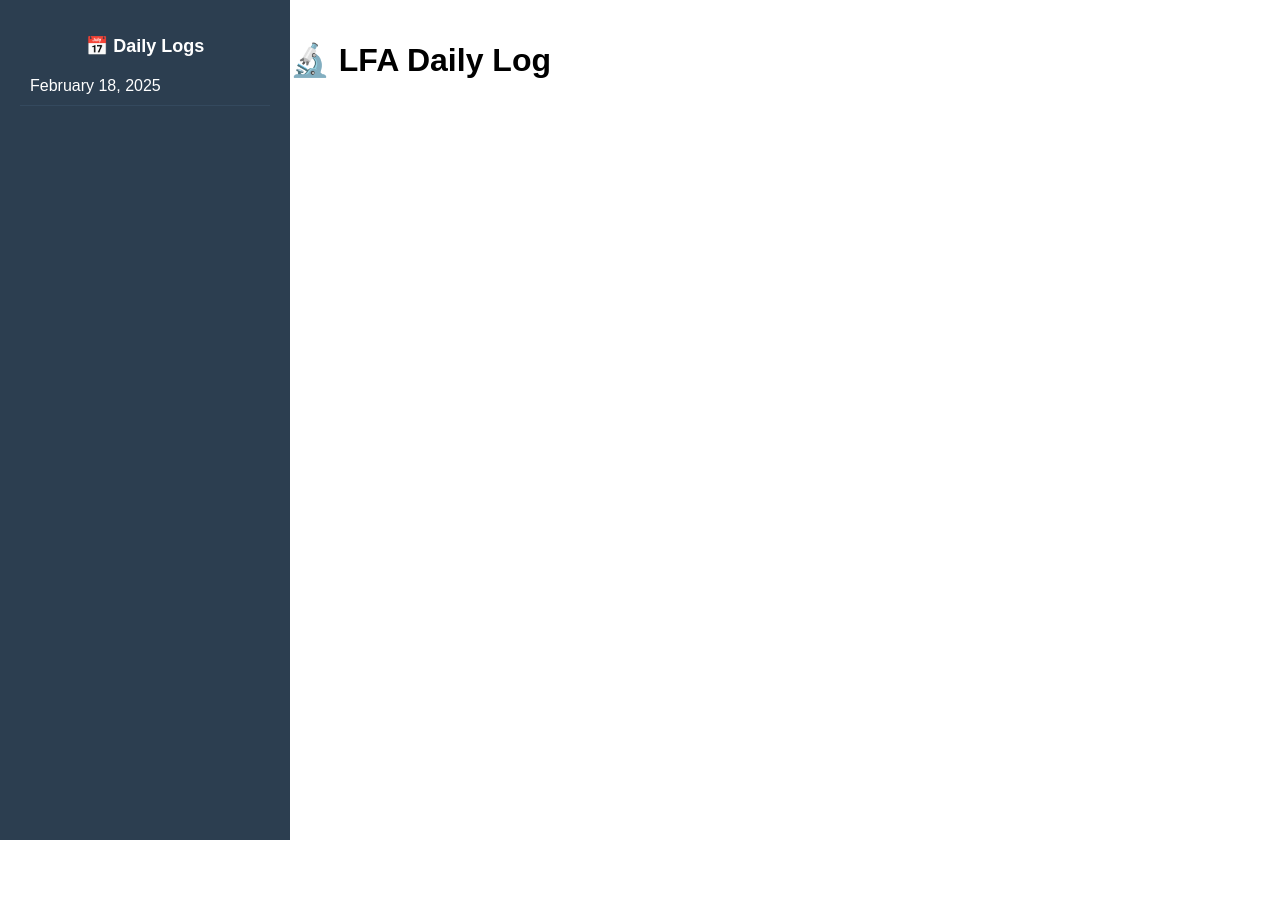
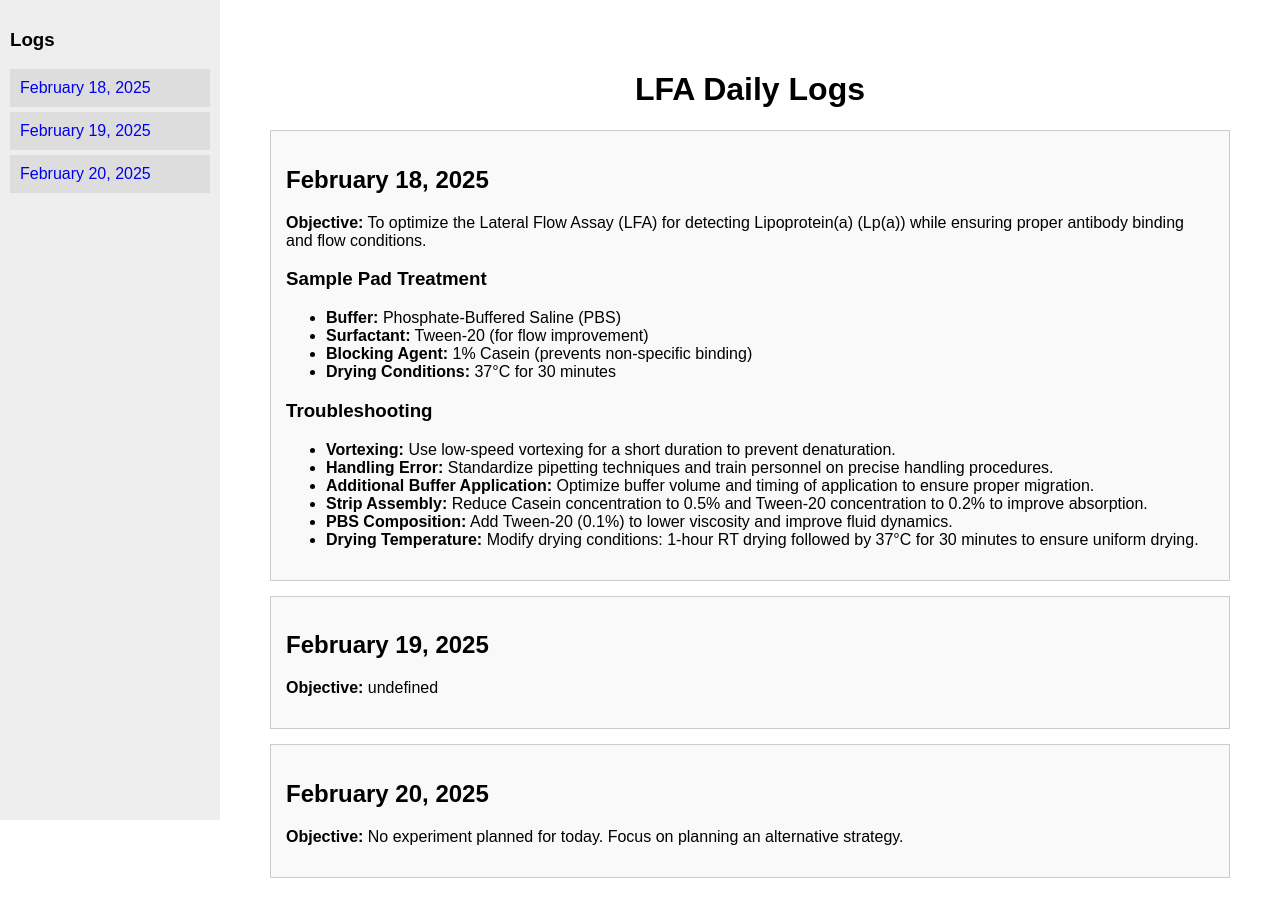
Before and after one commit to romyroyz/LFA_LPA, a plain HTML site: page index.html in a window 1280 px wide. Before the commit the page ends 800 px from the top, so only its background shows below. Drawn offline with Linux system fonts and the light colour scheme.

Commit message:
index.html

```diff
--- a/index.html
+++ b/index.html
@@ -3,144 +3,69 @@
 <head>
     <meta charset="UTF-8">
     <meta name="viewport" content="width=device-width, initial-scale=1.0">
-    <title>LFA Daily Log</title>
+    <title>Daily LFA Logs</title>
     <style>
-        body {
-            font-family: Arial, sans-serif;
-            margin: 0;
-            padding: 0;
-            display: flex;
-        }
-        #sidebar {
-            width: 250px;
-            background: #2c3e50;
-            color: white;
-            height: 100vh;
-            overflow-y: auto;
-            padding: 20px;
-            position: fixed;
-        }
-        #sidebar h2 {
-            text-align: center;
-            font-size: 18px;
-            margin-bottom: 10px;
-        }
-        #sidebar a {
-            display: block;
-            color: white;
-            text-decoration: none;
-            padding: 10px;
-            border-bottom: 1px solid #34495e;
-        }
-        #sidebar a:hover {
-            background: #1abc9c;
-        }
-        #main {
-            margin-left: 270px;
-            padding: 20px;
-            width: 100%;
-        }
-        .entry {
-            background: #ecf0f1;
-            padding: 15px;
-            border-left: 5px solid #2980b9;
-            margin-bottom: 20px;
-        }
-        .entry h3 {
-            cursor: pointer;
-            background: #3498db;
-            color: white;
-            padding: 10px;
-            margin: 0;
-            border-radius: 5px;
-        }
-        .entry h3:hover {
-            background: #1abc9c;
-        }
-        .content {
-            display: none;
-            padding: 10px;
-            background: white;
-            margin-top: 5px;
-            border-radius: 5px;
-        }
-        table {
-            width: 100%;
-            border-collapse: collapse;
-            margin-top: 10px;
-        }
-        th, td {
-            border: 1px solid #ddd;
-            padding: 8px;
-            text-align: left;
-        }
-        th {
-            background: #34495e;
-            color: white;
-        }
+        body { font-family: Arial, sans-serif; margin: 20px; padding: 20px; }
+        h1 { text-align: center; }
+        .log-entry { border: 1px solid #ccc; padding: 15px; margin: 15px 0; background: #f9f9f9; }
+        .date-anchor { display: block; padding: 10px; background: #ddd; text-decoration: none; margin-bottom: 5px; }
+        .date-anchor:hover { background: #bbb; }
+        .sidebar { position: fixed; left: 0; top: 0; width: 200px; height: 100%; background: #eee; padding: 10px; overflow-y: auto; }
+        .content { margin-left: 220px; padding: 10px; }
     </style>
 </head>
 <body>
 
-    <div id="sidebar">
-        <h2>📅 Daily Logs</h2>
-        <div id="date-links"></div>
+<div class="sidebar">
+    <h3>Logs</h3>
+    <div id="log-dates"></div>
 </div>
 
-    <div id="main">
-        <h1>🔬 LFA Daily Log</h1>
-        <div id="log-container"></div>
+<div class="content">
+    <h1>LFA Daily Logs</h1>
+    <div id="logs-container"></div>
 </div>
 
 <script>
     async function loadLogs() {
+        try {
             const response = await fetch("logs.json");
             const logs = await response.json();
-            const logContainer = document.getElementById("log-container");
-            const dateLinks = document.getElementById("date-links");
+            const logContainer = document.getElementById("logs-container");
+            const dateContainer = document.getElementById("log-dates");
 
-            logContainer.innerHTML = "";
-            dateLinks.innerHTML = "";
+            logs.forEach(log => {
+                let logEntry = document.createElement("div");
+                logEntry.classList.add("log-entry");
+                logEntry.innerHTML = `
+                    <h2 id="${log.date}">${log.date}</h2>
+                    <p><strong>Objective:</strong> ${log.objective || log.plan}</p>
+                    ${log.sample_pad_treatment ? `<h3>Sample Pad Treatment</h3>
+                    <ul>
+                        <li><strong>Buffer:</strong> ${log.sample_pad_treatment.buffer}</li>
+                        <li><strong>Surfactant:</strong> ${log.sample_pad_treatment.surfactant}</li>
+                        <li><strong>Blocking Agent:</strong> ${log.sample_pad_treatment.blocking_agent}</li>
+                        <li><strong>Drying Conditions:</strong> ${log.sample_pad_treatment.drying_conditions}</li>
+                    </ul>` : ''}
+                    ${log.troubleshooting ? `<h3>Troubleshooting</h3>
+                    <ul>${log.troubleshooting.risk_factors.map(risk => `<li><strong>${risk.factor}:</strong> ${risk.mitigation_strategy}</li>`).join("")}</ul>` : ""}
+                    ${log.image ? `<p><strong>Observation Image:</strong> <a href="${log.image}" target="_blank">View</a></p>` : ""}
+                `;
+                logContainer.appendChild(logEntry);
 
-            logs.forEach((log, index) => {
-                let link = document.createElement("a");
-                link.href = `#log${index}`;
-                link.innerText = log.date;
-                dateLinks.appendChild(link);
+                let dateLink = document.createElement("a");
+                dateLink.href = `#${log.date}`;
+                dateLink.classList.add("date-anchor");
+                dateLink.innerText = log.date;
+                dateContainer.appendChild(dateLink);
+            });
 
-                let entry = document.createElement("div");
-                entry.className = "entry";
-                entry.id = `log${index}`;
-
-                let title = document.createElement("h3");
-                title.innerText = log.date;
-                title.onclick = function () {
-                    let content = this.nextElementSibling;
-                    content.style.display = content.style.display === "block" ? "none" : "block";
-                };
-                entry.appendChild(title);
-
-                let content = document.createElement("div");
-                content.className = "content";
-                content.innerHTML = `
-                    <strong>📜 Protocol:</strong> <p>${log.protocol}</p>
-                    <strong>👀 Observations:</strong> <p>${log.observation}</p>
-                    <strong>🖼 Image:</strong> <p><a href="${log.image}" target="_blank">${log.image}</a></p>
-                    <strong>⚠️ Major Problem:</strong> <p>${log.major_problem}</p>
-                    <strong>🤔 Assumption:</strong> <p>${log.assumption}</p>
-                    <strong>🔧 Problems to Fix in Next Protocol:</strong> <p>${log.next_protocol_fixes}</p>
-                    <strong>🛠 Troubleshooting Table:</strong>
-                    <table>
-                        <tr><th>Risk Factor</th><th>Risk Level</th><th>Possible Reason</th><th>Mitigation</th></tr>
-                        ${log.troubleshooting.map(row => `<tr><td>${row["Risk Factor"]}</td><td>${row["Risk Level"]}</td><td>${row["Possible Reason"]}</td><td>${row["Mitigation"]}</td></tr>`).join("")}
-                    </table>
-                `;
-                entry.appendChild(content);
-                logContainer.appendChild(entry);
-            });
+        } catch (error) {
+            console.error("Error loading logs:", error);
+        }
     }
 
-        loadLogs();
+    window.onload = loadLogs;
 </script>
 
 </body>
```
Lines whose indentation alone changed are shown as unchanged.
